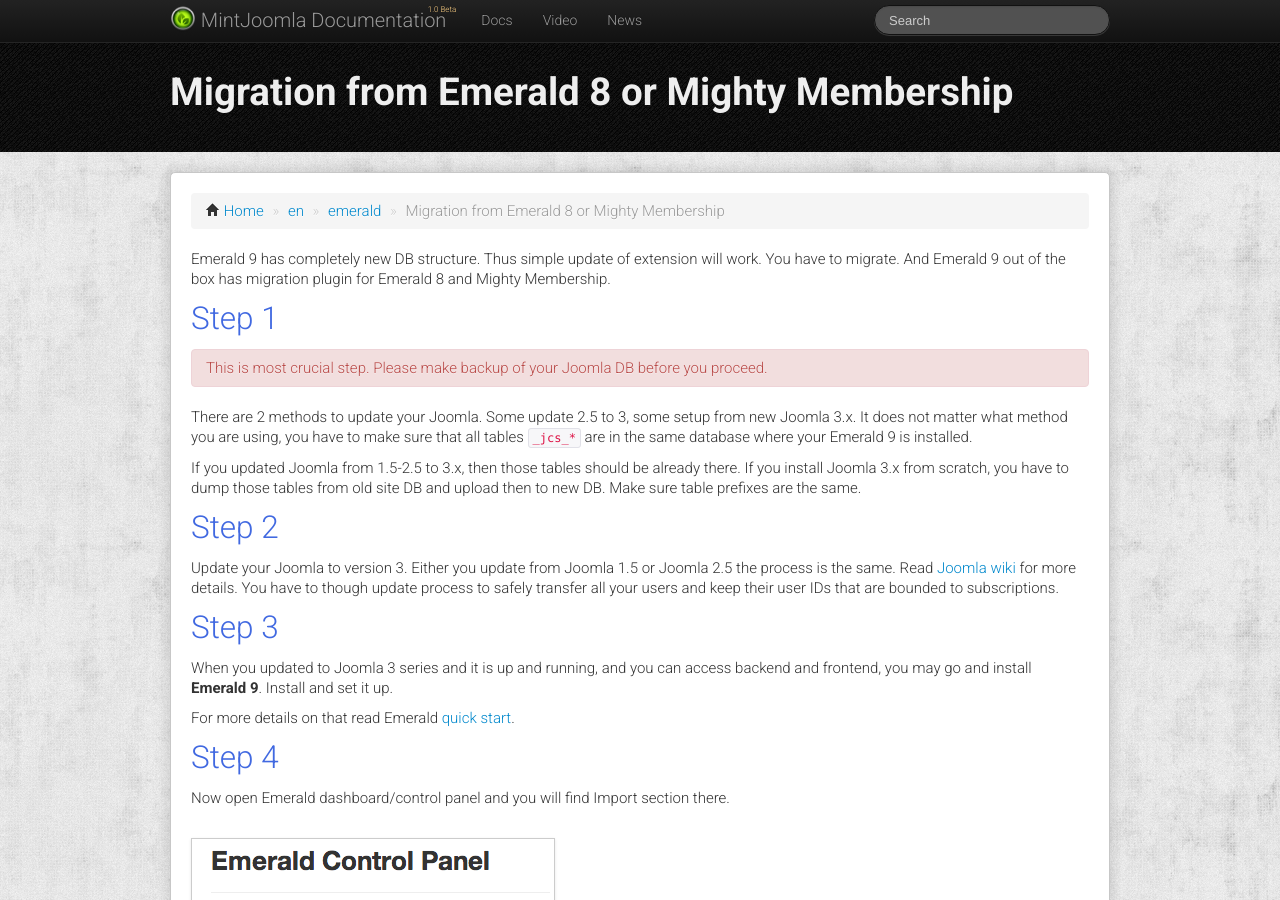
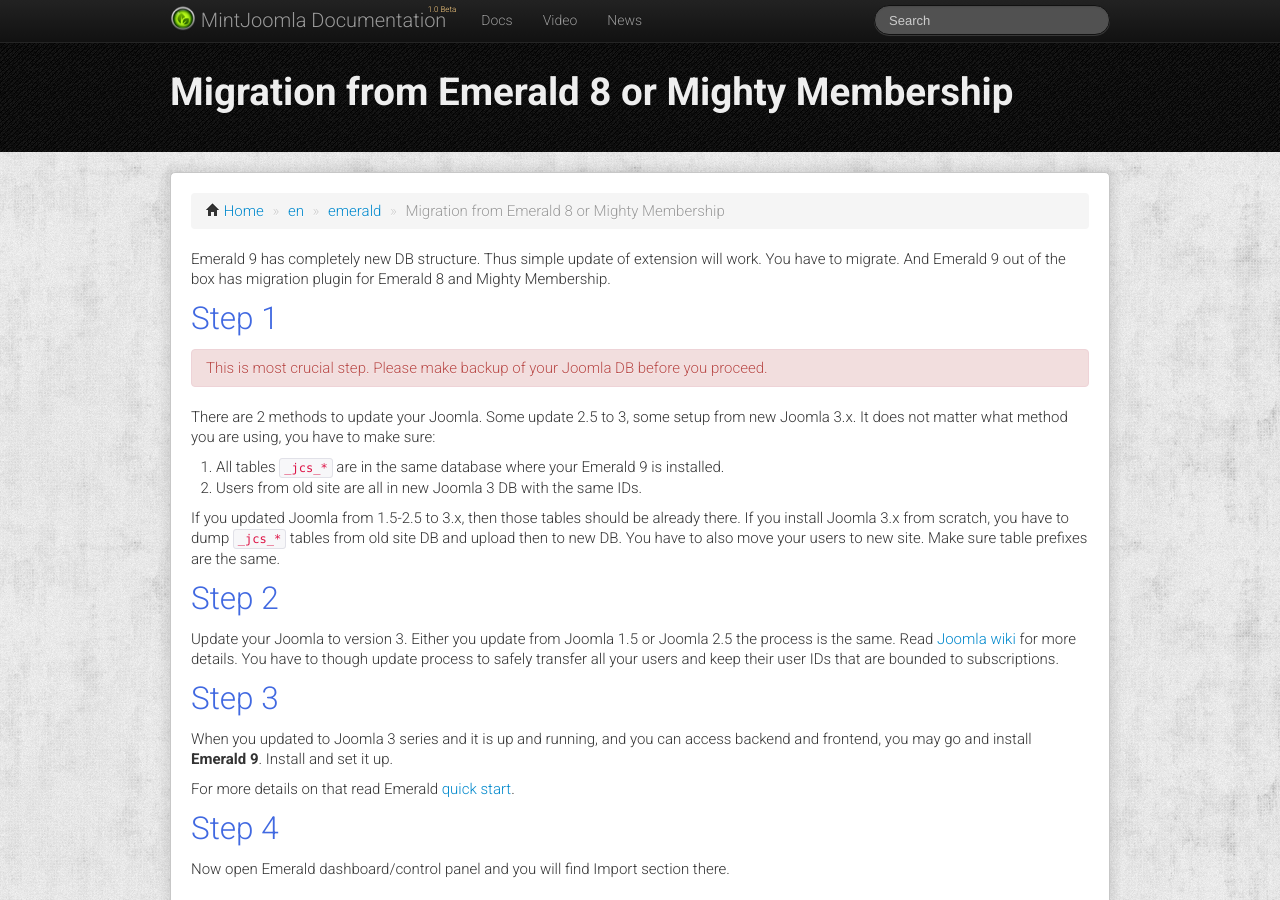
Before and after one commit to MintJoomla/MintJoomla.github.io, a Jekyll site: the page built from en/emerald/_posts/2013-01-01-migration.md, in a window 1280 px wide and 900 px high. Built offline with Jekyll 4.4.1, drawn with Linux system fonts in a browser that asks for light colours; comment, search, counter and statistics services are not loaded.

Commit message:
Migrate emerald

```diff
--- a/en/emerald/_posts/2013-01-01-migration.md
+++ b/en/emerald/_posts/2013-01-01-migration.md
@@ -12,9 +12,12 @@
 <div class="alert alert-error">This is most crucial step. Please make backup of your Joomla DB before you proceed.</div>
 
 There are 2 methods to update your Joomla. Some update 2.5 to 3, some setup from new Joomla 3.x.
-It does not matter what method you are using, you have to make sure that all tables `_jcs_*` are in the same database where your Emerald 9 is installed.
+It does not matter what method you are using, you have to make sure:
 
-If you updated Joomla from 1.5-2.5 to 3.x, then those tables should be already there. If you install Joomla 3.x from scratch, you have to dump those tables from old site DB and upload then to new DB. Make sure table prefixes are the same.
+1. All tables `_jcs_*` are in the same database where your Emerald 9 is installed.
+2. Users from old site are all in new Joomla 3 DB with the same IDs.
+
+If you updated Joomla from 1.5-2.5 to 3.x, then those tables should be already there. If you install Joomla 3.x from scratch, you have to dump `_jcs_*` tables from old site DB and upload then to new DB. You have to also move your users to new site. Make sure table prefixes are the same.
 
 ## Step 2
 
```
